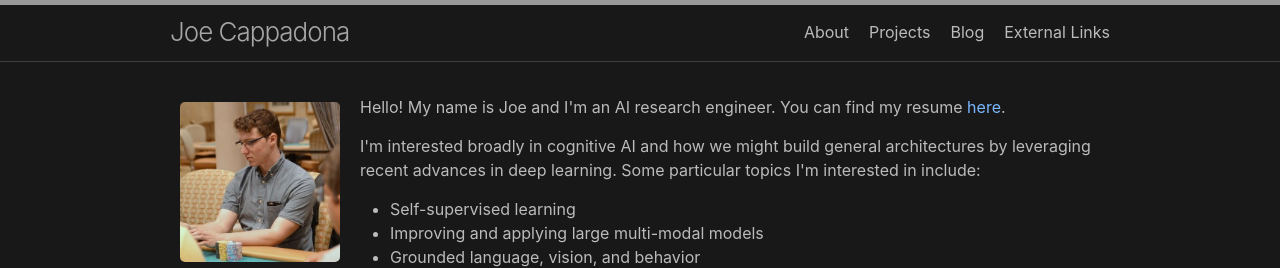
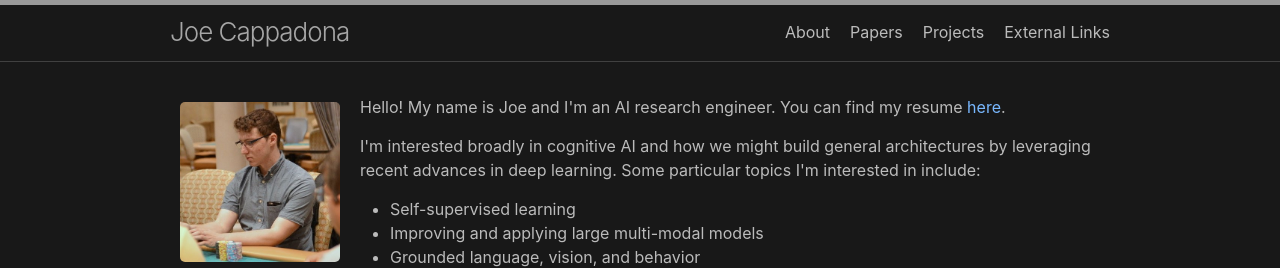
Before and after one commit to josephcappadona/josephcappadona.github.io, a Jekyll site: the page built from index.md, in a window 1280 px wide. Shown: the top 268 px of the page. Built offline with Jekyll 4.4.1, drawn with Linux system fonts in a browser that asks for light colours.

Commit message:
Update _config.yml

```diff
--- a/_config.yml
+++ b/_config.yml
@@ -16,8 +16,8 @@ minima:
 
 header_pages:
  - about.md
+ - papers.md
  - projects.md
- - blog.md
  - links.md
 
 theme: minima
```
